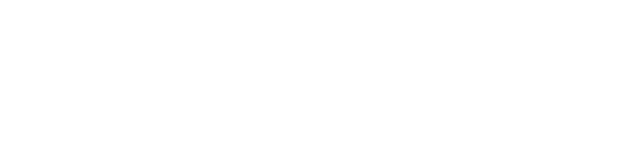
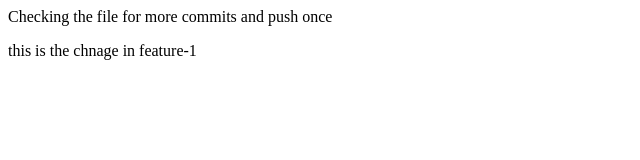
Before and after one commit to Sneha2125/repo4, a plain HTML site: page index.html in a window 1280 px wide. Shown: the whole page, without its empty margins (0-640 px from the left). Drawn offline with Linux system fonts and the light colour scheme.

Commit message:
Changes in the files

```diff
--- a/index.html
+++ b/index.html
@@ -1,3 +1,8 @@
+
 <html>
+	<body>
+		<p> Checking the file for more commits and push once</p>
+		<p>this is the chnage in feature-1</p>
 
+	</body>
 </html>
```
Also changed, not shown: app.txt (added), details.txt (added).
